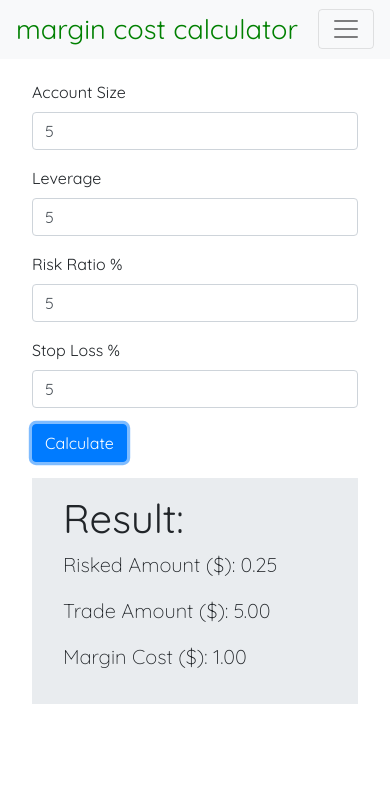
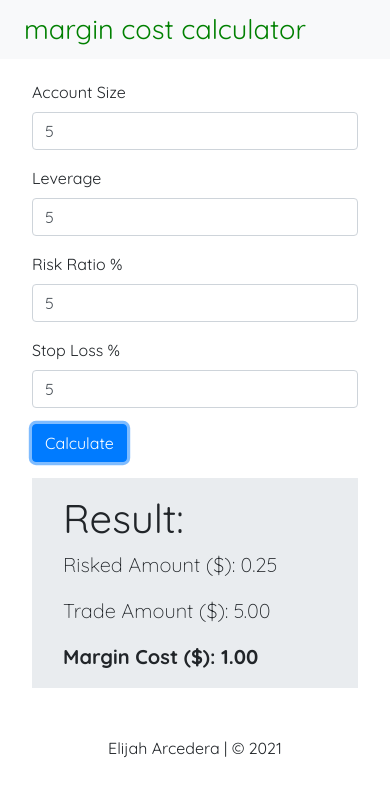
Before and after one commit to elijaharc/margin-cost-calculator, a plain HTML site: page index.html in a window 390 px wide. Both pictures are taken after typing "5", "5", "5", "5" into the empty fields and a click on the button "Calculate". Drawn offline with nearby package versions, Linux system fonts and the light colour scheme.

Commit message:
[WIP] Adds footer and removes burger

```diff
--- a/index.html
+++ b/index.html
@@ -26,17 +26,8 @@
       id="mainNavbar"
       class="navbar navbar-expand-sm navbar-light bg-light fixed-top py-1"
     >
-      <a class="navbar-brand" href="#main">margin cost calculator</a>
-      <button
-        class="navbar-toggler"
-        type="button"
-        data-toggle="collapse"
-        data-target="#navbarNav"
-        aria-controls="navbarNav"
-        aria-expanded="false"
-        aria-label="Toggle navigation"
-      >
-        <span class="navbar-toggler-icon"></span>
+      <a class="navbar-brand mx-2" href="#main">margin cost calculator</a>
+
       </button>
       <!-- <div class="collapse navbar-collapse" id="navbarNav">
         <ul class="navbar-nav">
@@ -59,15 +50,6 @@
           </li>
         </ul>
       </div> -->
-      <div class="collapse navbar-collapse" id="navbarNav">
-        <ul class="navbar-nav">
-          <li class="nav-item active">
-            <a class="nav-link" href="#main"
-              >By: Elijah A. <span class="sr-only">(current)</span></a
-            >
-          </li>
-        </ul>
-      </div>
     </nav>
     <!-- NAVBAR END -->
 
@@ -94,14 +76,16 @@
       <button type="submit" class="btn btn-primary mb-3" id="submit">Calculate</button>
     </form>
 
-    <div class="jumbotron jumbotron-fluid" style="display: none" id="result-display">
+    <div class="jumbotron jumbotron-fluid mb-5" style="display: none" id="result-display">
       <div class="container">
         <h1 class="display-5" id="result">Result:</h1>
         <p class="lead" id="risked-amount"></p>
         <p class="lead" id="trade-size"></p>
-        <p class="lead" id="margin-cost"></p>
+        <p class="lead mb-0 font-weight-bold" id="margin-cost"></p>
       </div>
     </div>
+
+    <div class="static-bottom text-center mt-5">Elijah Arcedera | &copy; 2021</div>
 
 
     <!-- NO RESULTS MODAL -->
```
